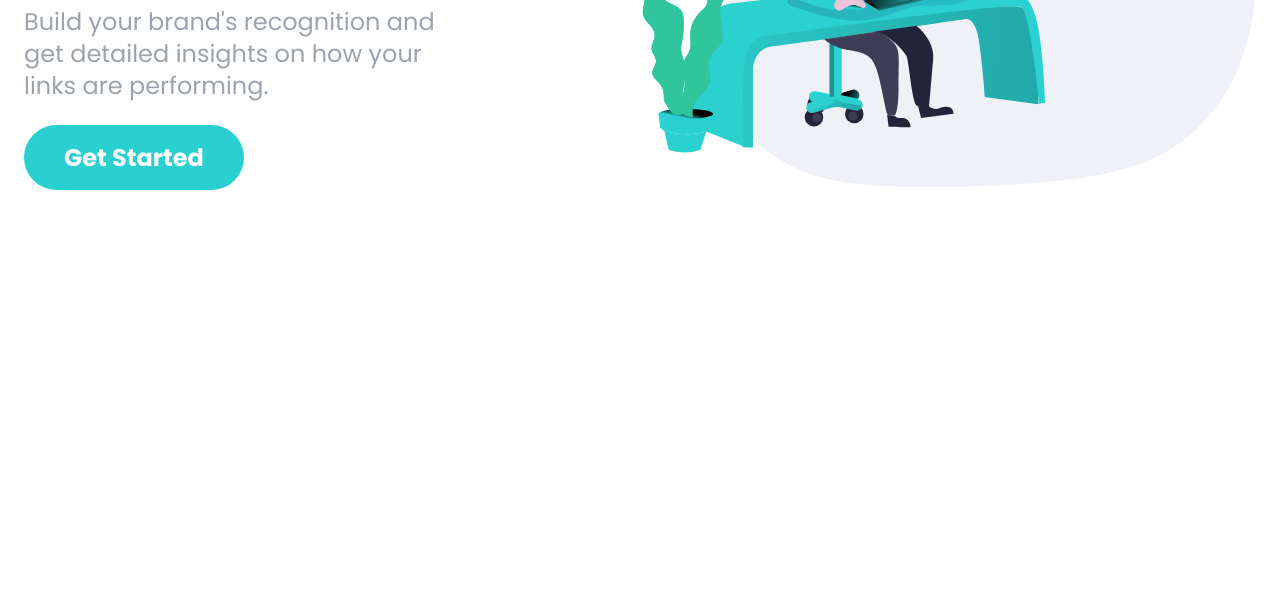
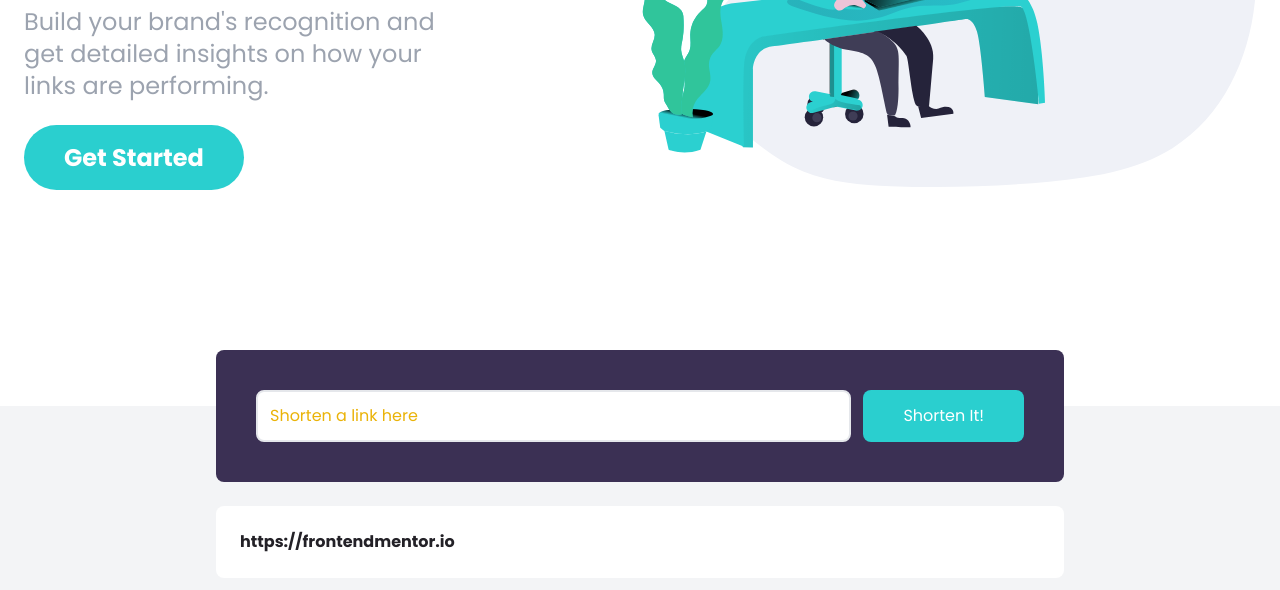
Before and after one commit to Dean92/shortly, a website: page index.html in a window 1280 px wide. Shown: the part 338-928 px from the top of the page. Before the commit the page ends 800 px from the top, so only its background shows below. Drawn offline with Linux system fonts and the light colour scheme.

Commit message:
start of adding links.

```diff
--- a/index.html
+++ b/index.html
@@ -53,5 +53,19 @@
       </div>
     </section>
     <!-- Shorten Section -->
+    <section id="shorten" class="relative bg-gray-100">
+      <div class="max-w-4xl mx-auto p-6 space-y-6">
+        <!-- Form -->
+        <form id="link-form" class="relative flex flex-col w-full p-10 -mt-20 space-y-4 bg-darkViolet rounded-lg md:flex-row md:space-y-0 md:space-x-3">
+          <input type="text" class="flex-1 p-3 border-2 rounded-lg placeholder-yellow-500 focus:outline-none" placeholder="Shorten a link here" id="input" />
+          <button class="px-10 py-3 text-white bg-cyan rounded-lg hover:bg-cyanLight focus:outline-none md:py-2">Shorten It!</button>
+        </form>
+
+        <!-- Link 1 -->
+        <div class="flex flex-col items-center justify-between w-full p-6 bg-white rounded-lg md:flex-row">
+          <p class="font-bold text-center text-veryDarkViolet md:text-left">https://frontendmentor.io</p>
+        </div>
+      </div>
+    </section>
   </body>
 </html>
```
Also changed, not shown: css/style.css.
